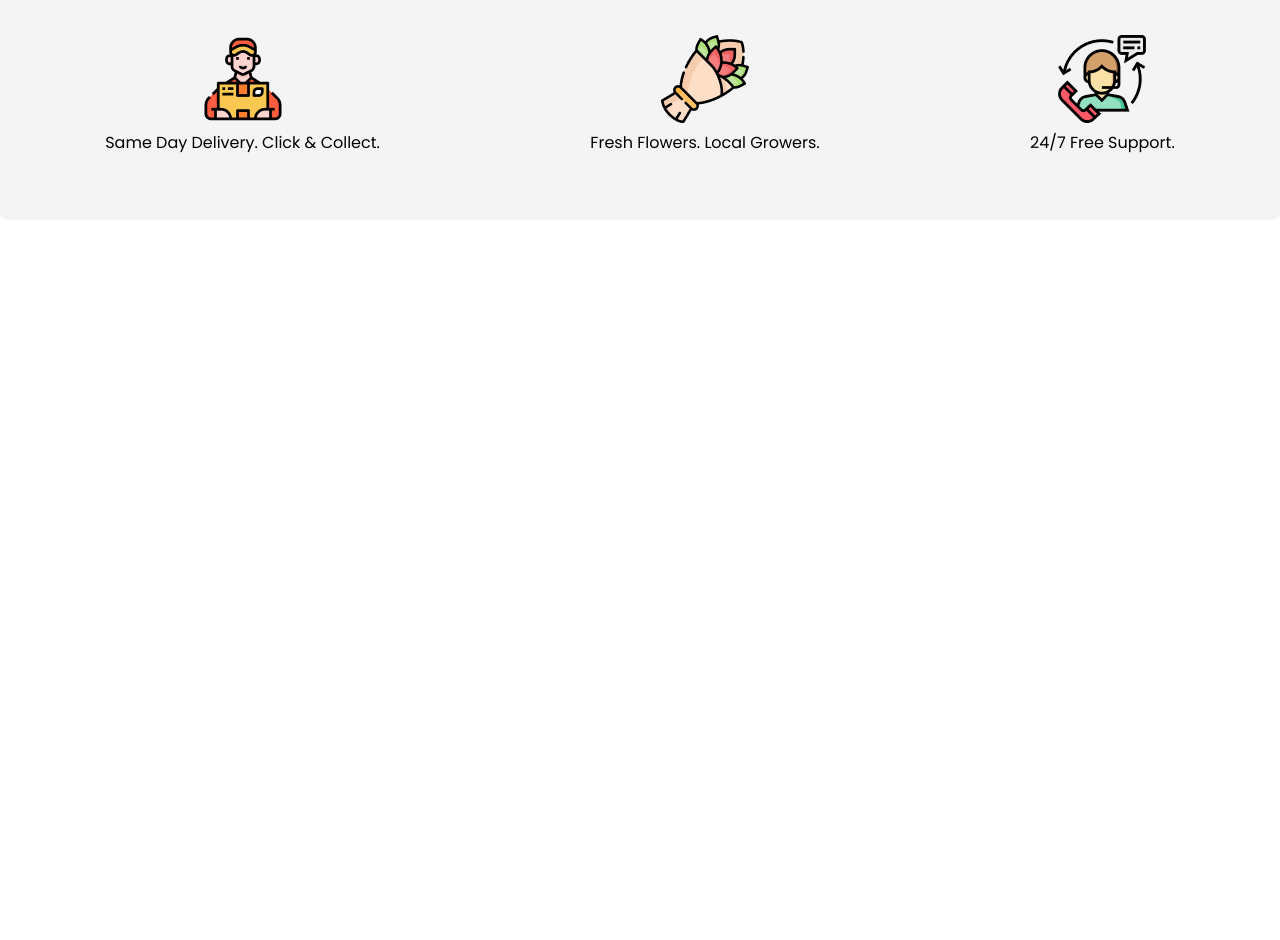
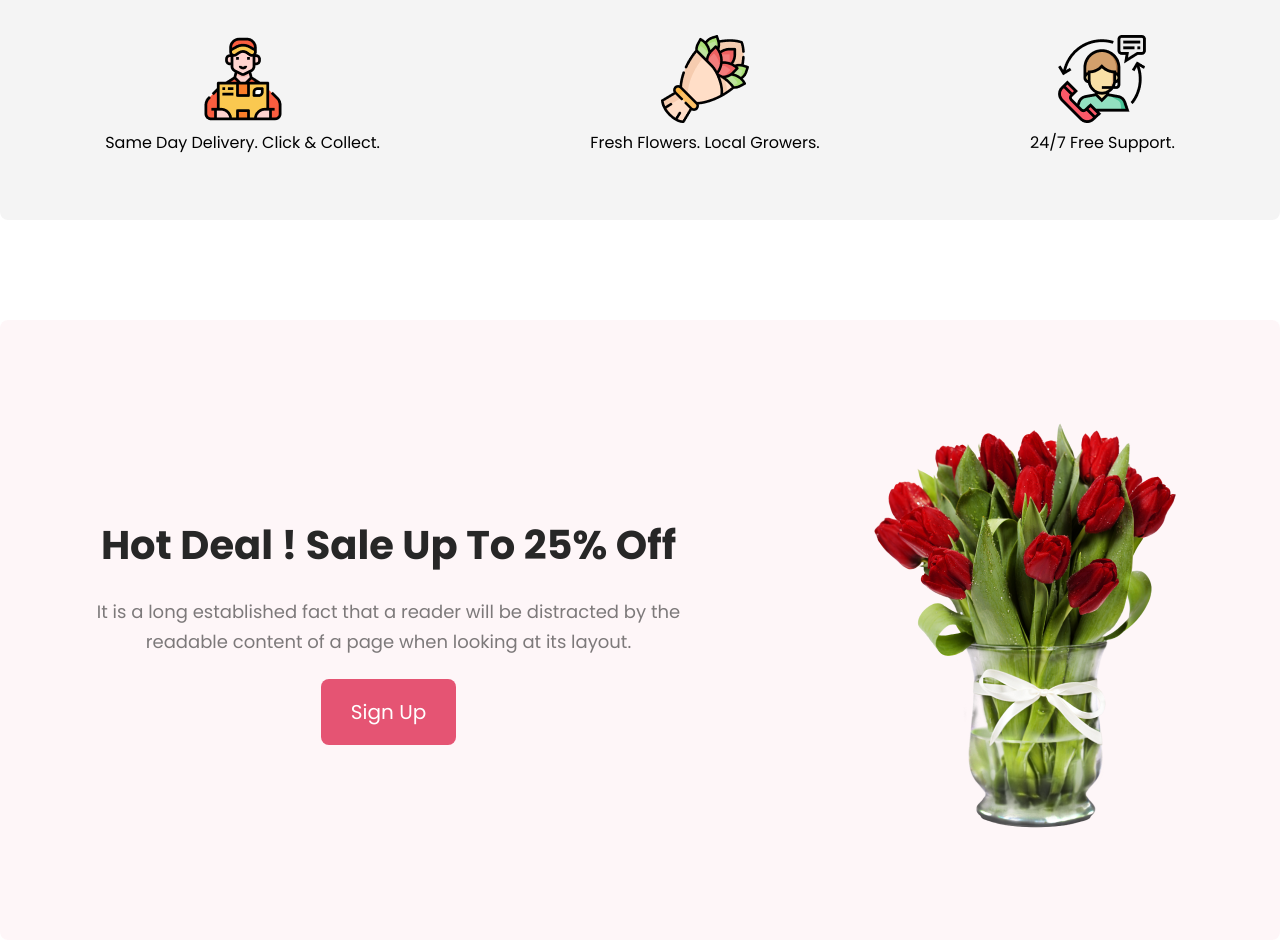
Before and after one commit to misbah3700/flower-shop, a plain HTML site: page index.html in a window 1280 px wide. Shown: the part 1832-2772 px from the top of the page. Before the commit the page ends 2132 px from the top, so only its background shows below. Drawn offline with Linux system fonts and the light colour scheme.

Commit message:
deals section added

```diff
--- a/Assets/style.css
+++ b/Assets/style.css
@@ -48,7 +48,7 @@
 /* Feature Section Style */
 .feature{
     margin-top: 130px;
-    margin-bottom: 80px;
+    margin-bottom: 100px;
 }
 .section-title{
     color: #272727;
@@ -131,3 +131,43 @@
 .services{
     text-align: center;
 }
+
+/* Deals Section */
+.deals{
+    height: 620px;
+    border-radius: 8px;
+    background: rgba(229, 84, 115, 0.05);
+    display: flex;
+    justify-content: center;
+    gap: 185px;
+    align-items: center;
+}
+.deals-info{
+    text-align: center;
+}
+.deals-title{
+    color: #272727;
+    font-size: 40px;
+    font-weight: 700;
+    text-align: center;
+}
+.deals-description{
+    text-align: center;
+    max-width: 590px;
+    color: rgba(39, 39, 39, 0.60);
+    font-size: 18px;
+    font-weight: 400;
+    line-height: 30px;
+    margin-top: 22px;
+    margin-bottom: 22px;
+}
+.deals-btn{
+    padding: 18px 30px;
+    gap: 10px;
+    border-radius: 8px;
+    background: #E55473;
+    color: #fff;
+    font-size: 20px;
+    border: none;
+    cursor: pointer;
+}
--- a/index.html
+++ b/index.html
@@ -65,5 +65,17 @@
             </div>
         </div>
     </section>
+
+    <!-- Deal Section -->
+    <section class="deals">
+        <div class="deals-info">
+            <h3 class="deals-title">Hot Deal ! Sale Up To 25% Off</h3>
+            <p class="deals-description">It is a long established fact that a reader will be distracted by the readable content of a page when looking at its layout.</p>
+            <button class="deals-btn">Sign Up</button>
+        </div>
+        <div class="deals-img">
+            <img src="./Assets/pngwing 8.png" alt="">
+        </div>
+    </section>
 </body>
 </html>
```
